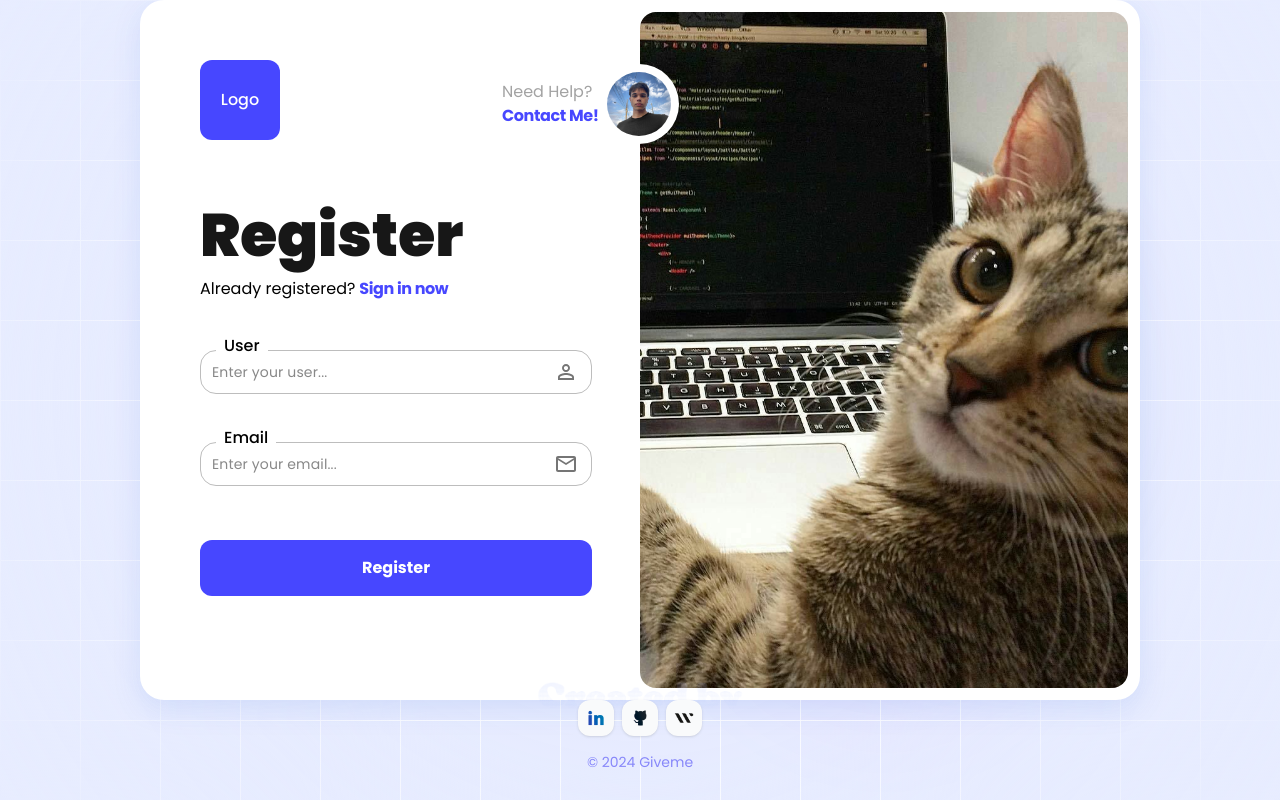
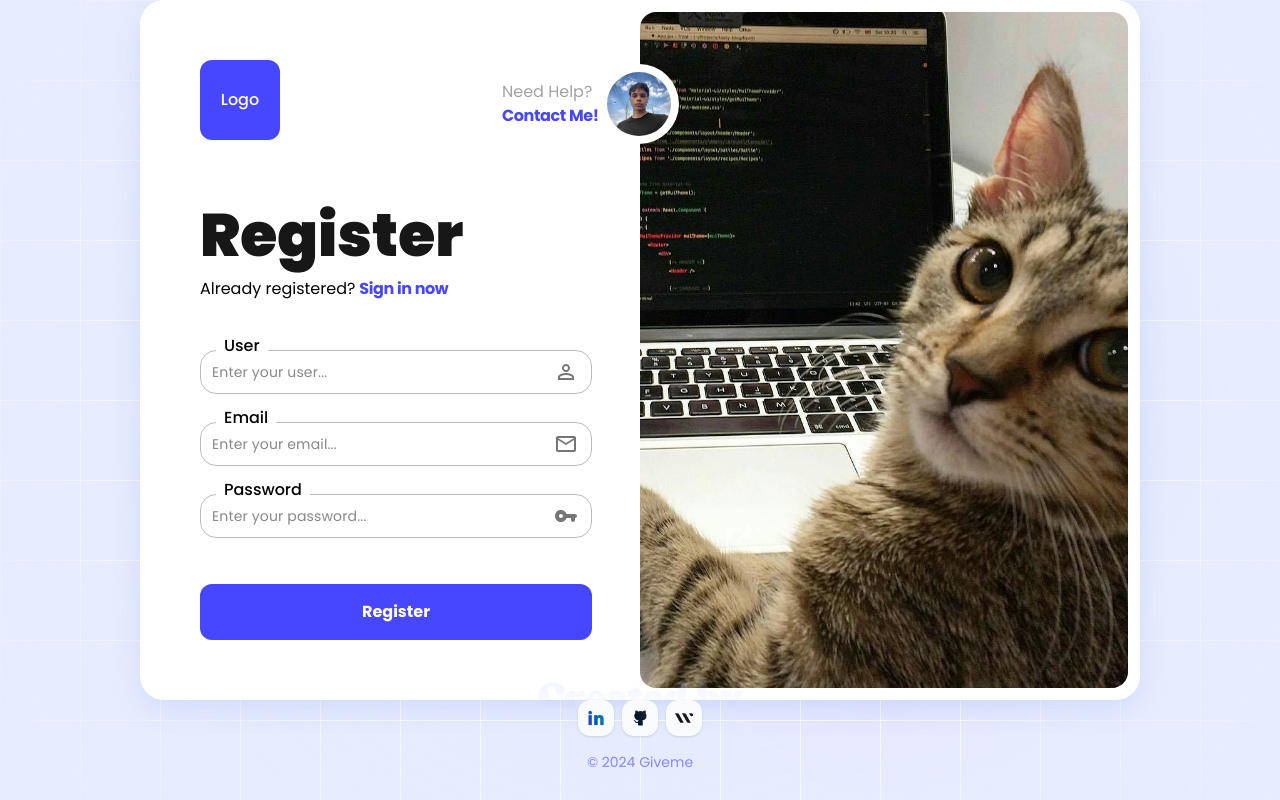
Before and after one commit to williamosilva/Giveme, a React (Vite) app: page / in a window 1280 px wide. Both pictures are taken after a click on the element "Register". Built offline with nearby package versions, Linux system fonts and the light colour scheme.

Commit message:
feat(register): integrate backend registration API with frontend form
- Added axios POST request to submit user registration details (name, email, password) to the backend.
- Implemented form validation to ensure all fields (email, confirmEmail, password, user) are filled before submitting

```diff
--- a/src/pages/authPage/AuthPage.tsx
+++ b/src/pages/authPage/AuthPage.tsx
@@ -8,6 +8,8 @@ import axios from "axios";
 
 export default function AuthPage() {
   const [isLogin, setIsLogin] = useState(true);
+  const [error, setError] = useState("");
+  const [successMessage, setSuccessMessage] = useState("");
 
   function handleClick() {
     setIsLogin(!isLogin);
@@ -22,7 +24,45 @@ export default function AuthPage() {
     }
   };
 
-  fetchData();
+  const handleRegister = async (
+    email: string,
+    password: string,
+    user: string,
+    confirmPassword: string
+  ) => {
+    console.log("bateyyy");
+
+    // if (!email || !confirmPassword || !password || !user) {
+    //   console.log("Preencha todos os campos.");
+    //   return;
+    // }
+
+    // Verifica se os emails coincidem
+    if (password !== confirmPassword) {
+      setError("As senhas não coincidem.");
+      return;
+    }
+
+    try {
+      const response = await axios.post("http://localhost:3000/auth/register", {
+        name: user,
+        email,
+        password,
+        confirmpassword: password,
+      });
+
+      if (response.status === 201) {
+        setSuccessMessage("Usuário registrado com sucesso.");
+        setError("");
+      }
+    } catch (error: any) {
+      if (error.response && error.response.data) {
+        setError(error.response.data.erro || "Erro ao registrar usuário.");
+      } else {
+        setError("Erro ao conectar com o servidor.");
+      }
+    }
+  };
 
   const consolelog = (email: string, password: string) => {
     console.log(email, password);
@@ -52,7 +92,10 @@ export default function AuthPage() {
               }`}
               style={{ pointerEvents: !isLogin ? "auto" : "none" }}
             >
-              <Register loginRedirect={handleClick} />
+              <Register
+                loginRedirect={handleClick}
+                registerFunc={handleRegister}
+              />
             </div>
           </div>
 
--- a/src/pages/authPage/Login.tsx
+++ b/src/pages/authPage/Login.tsx
@@ -1,6 +1,6 @@
 import TextFieldGiveme from "../../components/TextField";
 import ButtonGiveme from "../../components/Button";
-import PersonOutlineOutlinedIcon from "@mui/icons-material/PersonOutlineOutlined";
+import VpnKeyRoundedIcon from "@mui/icons-material/VpnKeyRounded";
 import EmailOutlinedIcon from "@mui/icons-material/EmailOutlined";
 import React from "react";
 
@@ -48,12 +48,12 @@ export default function Login({
         <TextFieldGiveme
           placeholder="Enter your password..."
           title="Password"
-          icon={<PersonOutlineOutlinedIcon />}
+          icon={<VpnKeyRoundedIcon />}
           value={password}
           onChange={(e) => setPassword(e.target.value)}
         />
       </div>
-      <div className="w-full h-full flex items-center">
+      <div className="w-full h-full flex items-end">
         <div className="w-full">
           <ButtonGiveme buttonText="Login" onClick={handleLogin} />
         </div>
--- a/src/pages/authPage/Register.tsx
+++ b/src/pages/authPage/Register.tsx
@@ -2,13 +2,30 @@ import TextFieldGiveme from "../../components/TextField";
 import ButtonGiveme from "../../components/Button";
 import PersonOutlineOutlinedIcon from "@mui/icons-material/PersonOutlineOutlined";
 import EmailOutlinedIcon from "@mui/icons-material/EmailOutlined";
+import VpnKeyRoundedIcon from "@mui/icons-material/VpnKeyRounded";
 import React from "react";
 
 export default function Register({
   loginRedirect,
+  registerFunc,
 }: {
   loginRedirect: (event: React.MouseEvent<HTMLParagraphElement>) => void;
+  registerFunc: (
+    email: string,
+    password: string,
+    user: string,
+    confirmPassword: string
+  ) => void;
 }) {
+  const [email, setEmail] = React.useState("");
+  const [password, setPassword] = React.useState("");
+  const [user, setUser] = React.useState("");
+  const [confirmPassword, setConfirmPassword] = React.useState("");
+
+  const handleRegister = () => {
+    registerFunc(email, password, user, confirmPassword);
+  };
+
   return (
     <section className="w-[100%] relative h-full grid grid-rows-4 grid-cols-1 items-start justify-between sm:p-12 p-5">
       <div className="h-full flex items-start w-full">
@@ -30,26 +47,34 @@ export default function Register({
           </p>
         </div>
       </div>
-      <div className="w-full gap-12 flex flex-col h-full">
+      <div className="w-full gap-7 flex flex-col h-full">
         <TextFieldGiveme
           placeholder="Enter your user..."
           title="User"
           icon={<PersonOutlineOutlinedIcon />}
+          onChange={(e) => setUser(e.target.value)}
         />
         <TextFieldGiveme
           placeholder="Enter your email..."
           title="Email"
           icon={<EmailOutlinedIcon />}
+          onChange={(e) => {
+            setEmail(e.target.value);
+          }}
+        />
+        <TextFieldGiveme
+          placeholder="Enter your password..."
+          title="Password"
+          icon={<VpnKeyRoundedIcon />}
+          onChange={(e) => {
+            setPassword(e.target.value);
+            setConfirmPassword(e.target.value);
+          }}
         />
       </div>
-      <div className="w-full h-full flex items-center">
+      <div className="w-full h-full flex items-end">
         <div className="w-full">
-          <ButtonGiveme
-            buttonText="Register"
-            onClick={() => {
-              console.log("Register button clicked!");
-            }}
-          />
+          <ButtonGiveme buttonText="Register" onClick={handleRegister} />
         </div>
       </div>
     </section>
```
Also changed, not shown: 1 other file (tests, documents, lock files or other folders).
